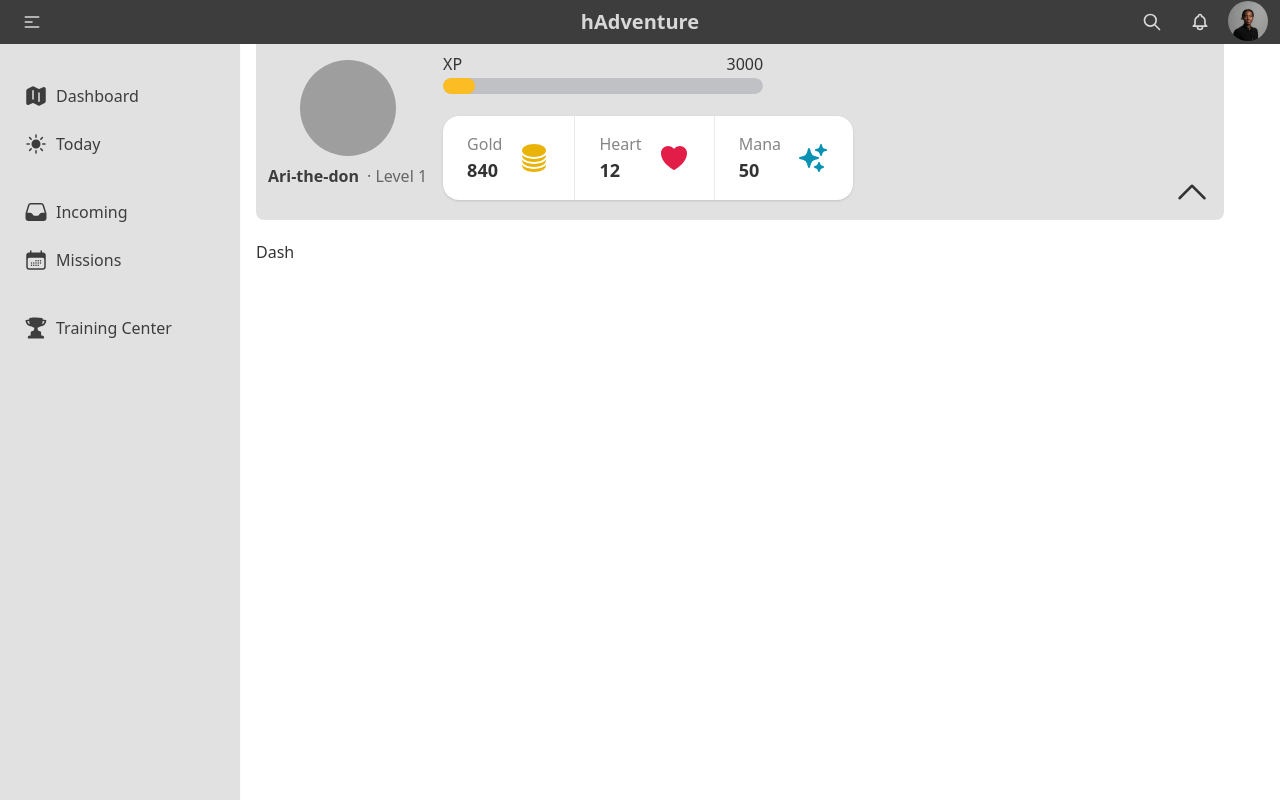
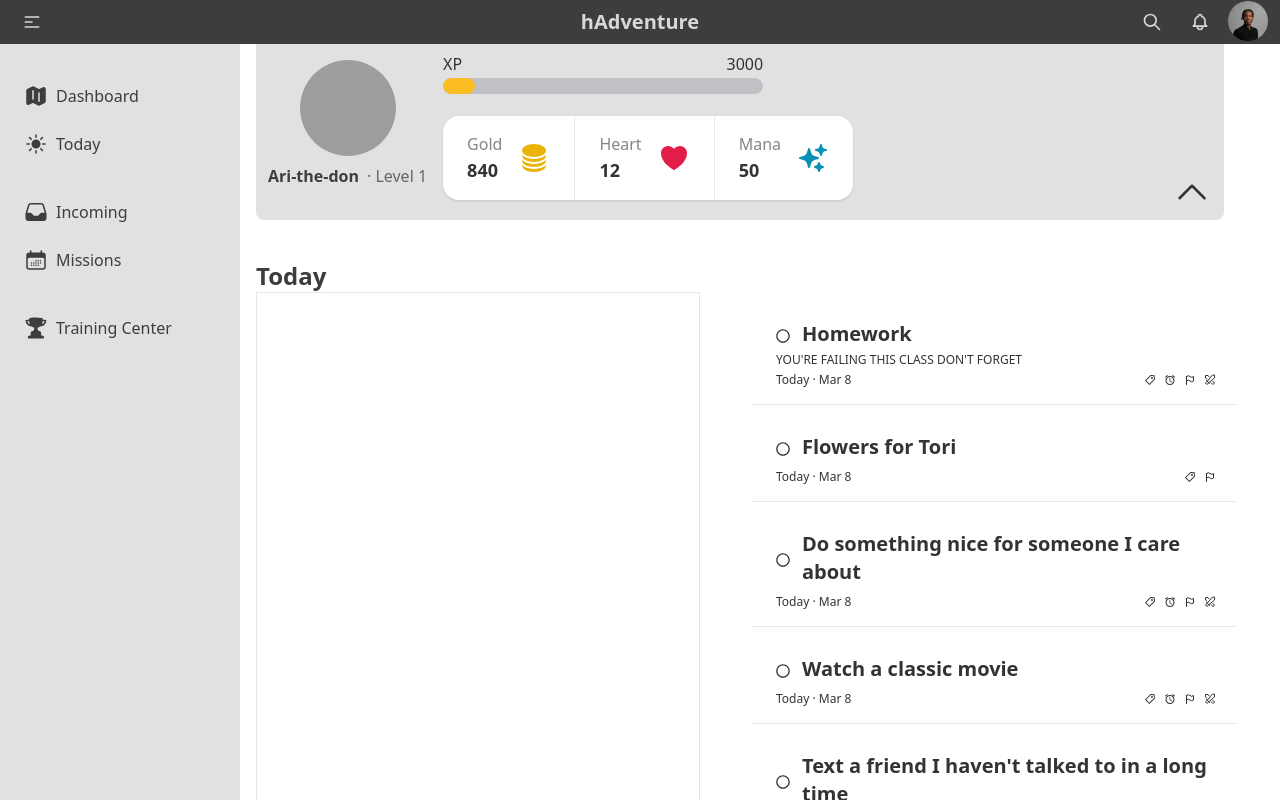
Before and after one commit to Ari-Jackson/gamified-habit-app-v2, a React (Vite) app: page / in a window 1280 px wide. Built offline with nearby package versions, Linux system fonts and the light colour scheme; data requests are answered from the project's data file; grey boxes are pictures that could not be loaded.

Commit message:
Replaces hardcoded data with json-server api call

```diff
--- a/database/db.json
+++ b/database/db.json
@@ -1,10 +1,10 @@
 {
   "tasks": [
     {
-      "taskId": 1,
+      "id": 1,
       "taskTitle": "Do the dishes",
       "description": "Do BEFORE 6PM/Tori comes home",
-      "due": { "date": "Mar 8", "relative": "Today" },
+      "due": { "date": "Mar 8", "relative": "Tomorrow" },
       "tags": ["home", "work", "kids"],
       "reminders": [{}],
       "priority": 1,
@@ -58,7 +58,7 @@
       "id": 4,
       "taskTitle": "Laundry Pick-up",
       "description": "They close at 9",
-      "due": { "date": "Mar 8", "relative": "Today" },
+      "due": { "date": "Mar 8", "relative": "Tomorrow" },
       "tags": ["home", "kids"],
       "reminders": [{}],
       "priority": 1,
@@ -112,7 +112,7 @@
       "id": 7,
       "taskTitle": "Memorize the fifty states and their capitals",
       "description": "",
-      "due": { "date": "Mar 8", "relative": "Today" },
+      "due": { "date": "Mar 8", "relative": "Tomorrow" },
       "tags": ["home", "kids"],
       "reminders": [{}],
       "priority": 1,
@@ -130,7 +130,7 @@
       "id": 8,
       "taskTitle": "Write a thank you letter to an influential person in my life",
       "description": "",
-      "due": { "date": "Mar 8", "relative": "Today" },
+      "due": { "date": "Mar 8", "relative": "Tomorrow" },
       "tags": ["home", "kids"],
       "reminders": [{}],
       "priority": 1,
@@ -148,7 +148,7 @@
       "id": 9,
       "taskTitle": "Solve a Rubik's cube",
       "description": "",
-      "due": { "date": "Mar 8", "relative": "Today" },
+      "due": { "date": "Mar 8", "relative": "Tomorrow" },
       "tags": ["home", "kids"],
       "reminders": [{}],
       "priority": 1,
@@ -166,7 +166,7 @@
       "id": 10,
       "taskTitle": "Contribute code or a monetary donation to an open-source software project",
       "description": "",
-      "due": { "date": "Mar 8", "relative": "Today" },
+      "due": { "date": "Mar 8", "relative": "Tomorrow" },
       "tags": ["home", "kids"],
       "reminders": [{}],
       "priority": 1,
@@ -184,7 +184,7 @@
       "id": 11,
       "taskTitle": "Invite some friends over for a game night",
       "description": "",
-      "due": { "date": "Mar 8", "relative": "Today" },
+      "due": { "date": "Mar 8", "relative": "Tomorrow" },
       "tags": ["home", "kids"],
       "reminders": [{}],
       "priority": 1,
@@ -238,7 +238,7 @@
       "id": 14,
       "taskTitle": "Create a cookbook with favorite recipes",
       "description": "",
-      "due": { "date": "Mar 8", "relative": "Today" },
+      "due": { "date": "Mar 8", "relative": "Tomorrow" },
       "tags": ["home", "kids"],
       "reminders": [{}],
       "priority": 1,
@@ -256,13 +256,13 @@
       "id": 15,
       "taskTitle": "Create a compost pile",
       "description": "",
-      "due": { "date": "Mar 8", "relative": "Today" },
+      "due": { "date": "Mar 8", "relative": "Tomorrow" },
       "tags": ["home", "kids"],
       "reminders": [{}],
       "priority": 1,
       "difficulty": 1,
       "project": "Inbox",
-      "scheduled": { "date": "Mar 8", "relative": "Today" },
+      "scheduled": { "date": "Mar 8", "relative": "Tomorrow" },
       "parentTask": {},
       "subtasks": [{}],
       "reward": {
--- a/src/App.jsx
+++ b/src/App.jsx
@@ -1,4 +1,4 @@
-import { useState } from "react";
+import { useEffect, useState } from "react";
 import { Route, BrowserRouter, Routes } from "react-router-dom";
 // --------- Pages & Components ---------
 import Header from "./components/layout/Header";
@@ -10,9 +10,22 @@ import Upcoming from "./pages/Upcoming/Upcoming";
 import TrainingCenter from "./pages/TrainingCenter/TrainingCenter";
 import PageWrapper from "./components/layout/PageWrapper";
 import Statsbar from "./components/layout/StatsBar/Statsbar";
+import TaskModal from "./components/common/TodoComponent/TaskModal/TaskModal";
 
 export default function App() {
+  const [tasks, setTasks] = useState([]);
   const [isSideNavOpen, setIsSideNavOpen] = useState(true);
+
+  useEffect(() => {
+    fetchTaskData();
+  }, []);
+
+  const fetchTaskData = async () => {
+    const response = await fetch("http://localhost:3000/tasks");
+    const data = await response.json();
+
+    setTasks(data);
+  };
 
   return (
     <>
@@ -25,11 +38,13 @@ export default function App() {
         <PageWrapper isSideNavOpen={isSideNavOpen}>
           <Statsbar />
           <Routes>
-            <Route path="/" element={<Dashboard />} />
-            <Route path="/today" element={<Today />} />
-            <Route path="/incoming" element={<Inbox />} />
-            <Route path="/missions" element={<Upcoming />} />
-            <Route path="/training-center" element={<TrainingCenter />} />
+            <Route path="/" element={<Today tasks={tasks} />} />
+            <Route path="/incoming" element={<Inbox tasks={tasks} />}>
+              <Route path=":taskId" element={<TaskModal />} />
+            </Route>
+            {/* <Route path="/" element={<Dashboard />} /> */}
+            {/* <Route path="/missions" element={<Upcoming />} />
+            <Route path="/training-center" element={<TrainingCenter />} /> */}
           </Routes>
         </PageWrapper>
       </BrowserRouter>
--- a/src/pages/Inbox/Inbox.jsx
+++ b/src/pages/Inbox/Inbox.jsx
@@ -1,6 +1,10 @@
 import Task from "../../components/common/TodoComponent/Task";
-import taskData from "../../../database/db.json";
-export default function Inbox() {
+import { Outlet } from "react-router-dom";
+export default function Inbox({ tasks }) {
+  const inboxTasksWithJSX = tasks
+    .filter(({ project }) => project == "Inbox")
+    .map((taskData) => <Task key={taskData.id} taskData={taskData} />);
+
   return (
     <>
       <header>
@@ -8,11 +12,8 @@ export default function Inbox() {
           <h1 className="text-2xl font-bold text-primary">Incoming</h1>
         </div>
       </header>
-      <ul>
-        {taskData.tasks.map((task) => {
-          return <Task key={task.id} taskData={task} />;
-        })}
-      </ul>
+      <ul>{inboxTasksWithJSX}</ul>
+      <Outlet />
     </>
   );
 }
--- a/src/pages/Today/Today.jsx
+++ b/src/pages/Today/Today.jsx
@@ -1,10 +1,12 @@
 import Task from "../../components/common/TodoComponent/Task";
-import taskData from "../../../database/db.json";
 
-export default function Today() {
-  const todaysData = taskData.tasks.filter(
-    (task) => task.due.relative == "Today"
-  );
+export default function Today({ tasks }) {
+  const todaysDataWithJSX = tasks
+    .filter((task) => task.due.relative == "Today")
+    .map((task) => {
+      return <Task key={task.id} taskData={task} />;
+    });
+
   return (
     <>
       <header>
@@ -14,11 +16,7 @@ export default function Today() {
       </header>
       <div className="grid grid-cols-2">
         <div className=" h-full w-11/12 border"></div>
-        <ul>
-          {todaysData.map((task) => {
-            return <Task key={task.id} taskData={task} />;
-          })}
-        </ul>
+        <ul>{todaysDataWithJSX}</ul>
       </div>
     </>
   );
```
